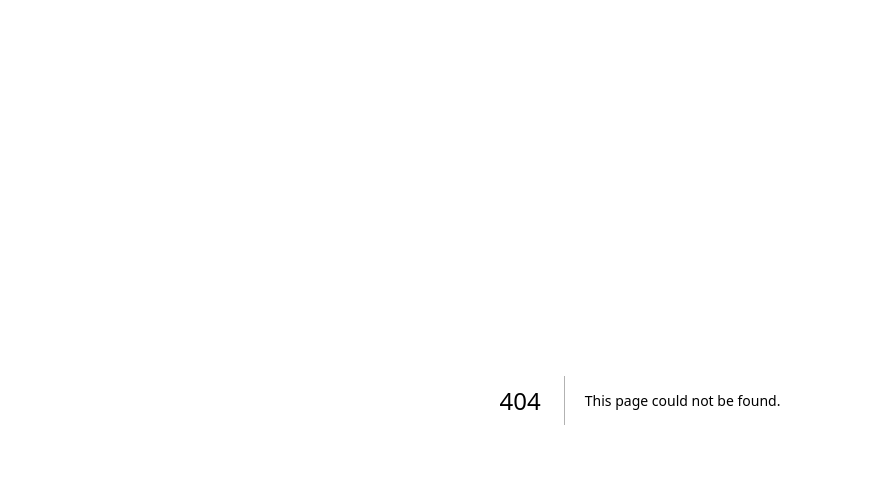
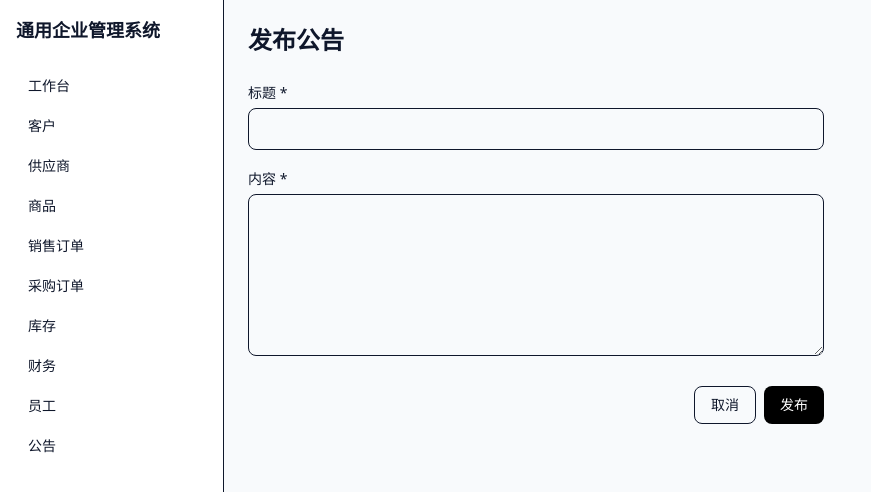
Before and after one commit to xiaowang9818-beep/SME-Admin, a Next.js app: page /announcements/new in a window 1280 px wide. Before the commit this address had no page. Shown: the top 492 px of the page, without its empty margins (0-871 px from the left). Built offline with nearby package versions, Linux system fonts and the light colour scheme.

Commit message:
feat: announcements list and create

```diff
--- /dev/null
+++ b/src/app/(app)/announcements/new/actions.ts
@@ -0,0 +1,16 @@
+"use server";
+
+import { prisma } from "@/lib/prisma";
+import { redirect } from "next/navigation";
+
+export async function createAnnouncement(formData: FormData) {
+  const title = String(formData.get("title") || "").trim();
+  const content = String(formData.get("content") || "").trim();
+  if (!title || !content) return;
+
+  await prisma.announcement.create({
+    data: { title, content },
+  });
+
+  redirect("/announcements");
+}
--- /dev/null
+++ b/src/app/(app)/announcements/new/page.tsx
@@ -0,0 +1,23 @@
+import { createAnnouncement } from "./actions";
+
+export default function NewAnnouncementPage() {
+  return (
+    <div className="max-w-xl">
+      <h1 className="text-2xl font-semibold">发布公告</h1>
+      <form action={createAnnouncement} className="mt-6 space-y-4">
+        <div>
+          <label className="text-sm">标题 *</label>
+          <input name="title" required className="mt-1 w-full rounded-lg border px-3 py-2" />
+        </div>
+        <div>
+          <label className="text-sm">内容 *</label>
+          <textarea name="content" required className="mt-1 w-full rounded-lg border px-3 py-2" rows={6} />
+        </div>
+        <div className="flex justify-end gap-2 pt-2">
+          <a href="/announcements" className="rounded-lg border px-4 py-2 text-sm">取消</a>
+          <button className="rounded-lg bg-black px-4 py-2 text-sm text-white">发布</button>
+        </div>
+      </form>
+    </div>
+  );
+}
--- /dev/null
+++ b/src/app/(app)/announcements/page.tsx
@@ -0,0 +1,36 @@
+import Link from "next/link";
+import { prisma } from "@/lib/prisma";
+
+export default async function AnnouncementsPage() {
+  const items = await prisma.announcement.findMany({
+    orderBy: { createdAt: "desc" },
+  });
+
+  return (
+    <div>
+      <div className="flex items-center justify-between">
+        <h1 className="text-2xl font-semibold">公告</h1>
+        <Link href="/announcements/new" className="rounded-lg bg-black px-4 py-2 text-sm text-white">
+          发布公告
+        </Link>
+      </div>
+
+      <div className="mt-4 space-y-3">
+        {items.map((a) => (
+          <div key={a.id} className="rounded-2xl border bg-white p-4">
+            <div className="font-medium">{a.title}</div>
+            <div className="mt-1 text-sm text-slate-600 whitespace-pre-wrap">{a.content}</div>
+            <div className="mt-2 text-xs text-slate-400">
+              {a.createdAt.toLocaleString("zh-CN")}
+            </div>
+          </div>
+        ))}
+        {items.length === 0 && (
+          <div className="rounded-2xl border bg-white p-8 text-center text-slate-400">
+            暂无公告
+          </div>
+        )}
+      </div>
+    </div>
+  );
+}
```
